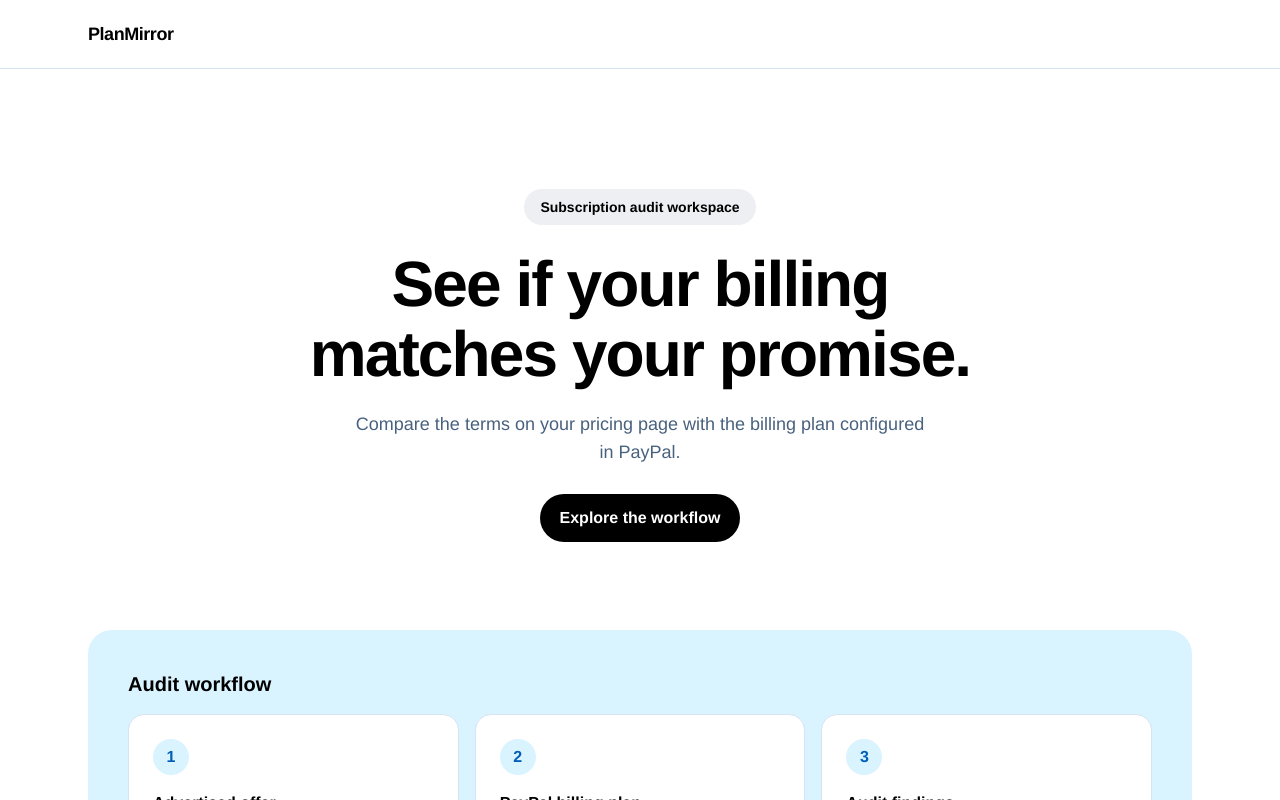
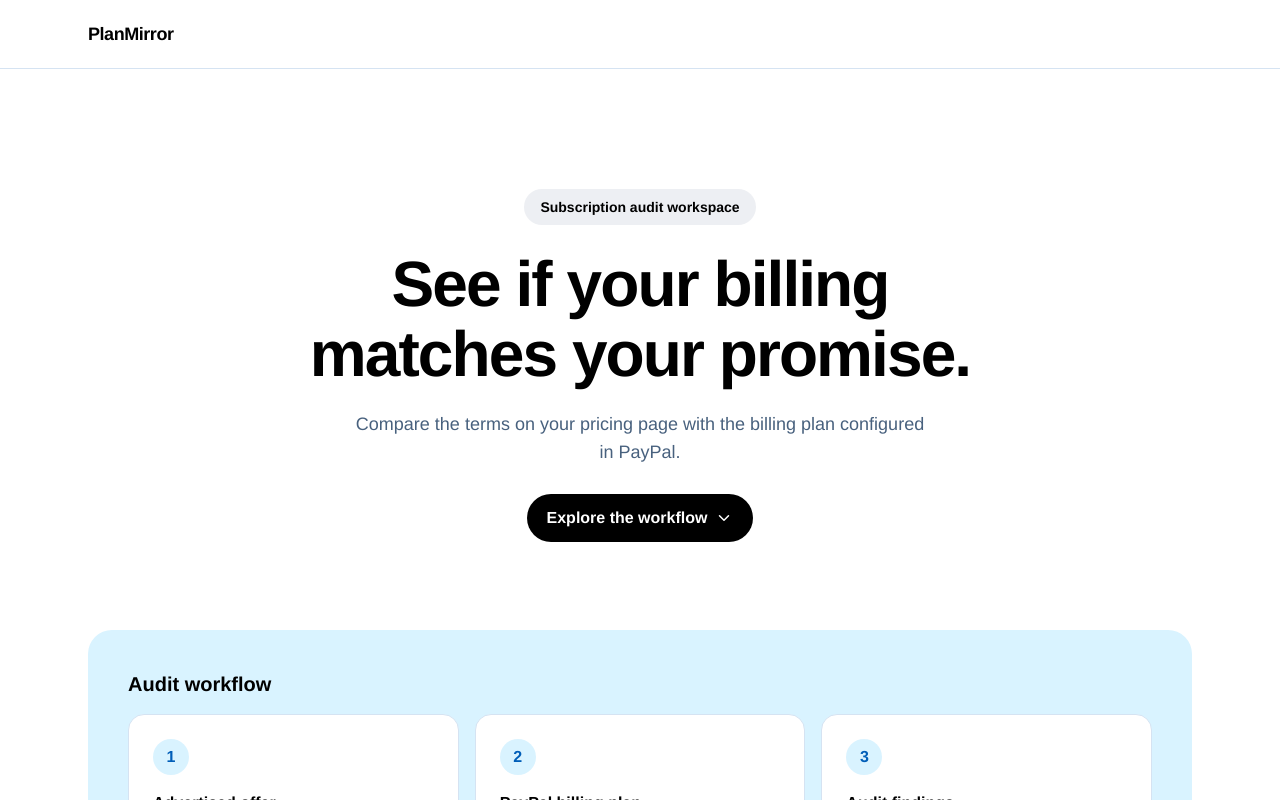
Before and after one commit to HozaifAwan/PlanMirror, a Next.js app: page / in a window 1280 px wide. Shown: the top 800 px of the page. Built offline with nearby package versions, Linux system fonts and the light colour scheme.

Commit message:
Expand visual reference with layout and original component examples

```diff
--- a/app/globals.css
+++ b/app/globals.css
@@ -24,6 +24,9 @@ body {
 }
 
 .pm-primary-action {
+  align-items: center;
+  justify-content: center;
+  gap: 0.5rem;
   padding: 12px 20px;
   border-radius: 1000px;
   font-size: 16px;
--- a/app/page.tsx
+++ b/app/page.tsx
@@ -21,6 +21,9 @@ export default function Home() {
           </p>
           <a href="#workflow" className="mt-7 inline-flex pm-primary-action bg-ink text-white hover:bg-accent focus-visible:outline-2 focus-visible:outline-offset-4 focus-visible:outline-accent">
             Explore the workflow
+            <svg aria-hidden="true" viewBox="0 0 24 24" width="18" height="18">
+              <path d="m6 9 6 6 6-6" fill="none" stroke="currentColor" strokeWidth="2" strokeLinecap="round" strokeLinejoin="round" />
+            </svg>
           </a>
         </section>
         {/* Crystalline owns the audit screens. Coordinate the findings slot with Sebastian. */}
```
Also changed, not shown: 1 other file (tests, documents, lock files or other folders).
